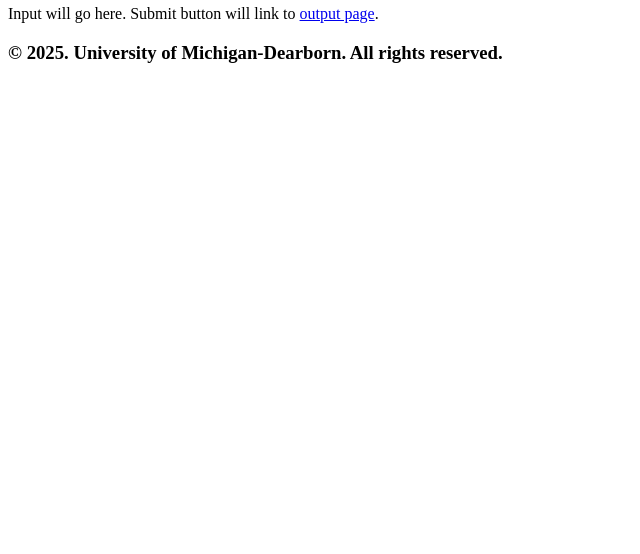
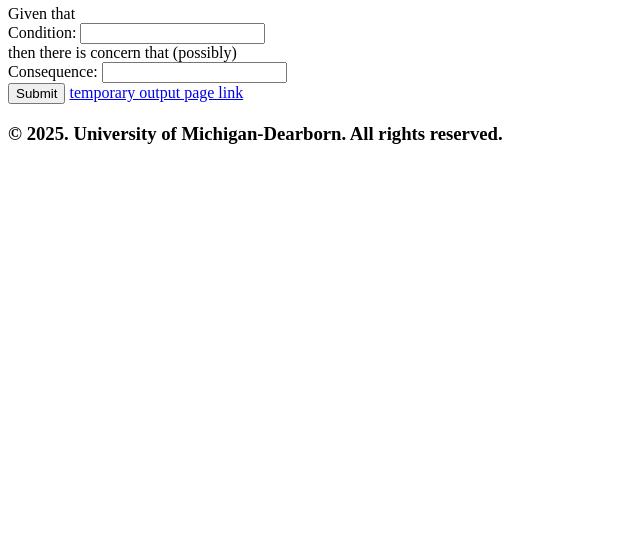
Before and after one commit to lana-bu/RiskRefinementAssistant_TinyTool, a plain HTML site: page index.html in a window 1280 px wide. Shown: the part 246-800 px from the top of the page, without its empty margins (0-640 px from the left). Drawn offline with Linux system fonts and the light colour scheme.

Commit message:
basic ctc input (no subcondtions)

```diff
--- a/index.html
+++ b/index.html
@@ -10,8 +10,20 @@
     <div id="header"></div> <!-- header placeholder -->
     <section class="content-section container">
         <h2 class="section-header">Refine Your Risk</h2>
-        <p>Input will go here. Submit button will link to <a href="output.html">output page</a>.
-        </p>
+        <div class="ctc-input">
+            <span class="start">Given that</span>
+            <div class="condition">
+                <span class="condition-label">Condition: </span>
+                <input class="condition-input" type="text">
+            </div>
+            <span class="transition">then there is concern that (possibly)</span>
+            <div class="consequence">
+                <span class="consequence-label">Consequence: </span>
+                <input class="consequence-input" type="text">
+            </div>
+            <button class="btn submit-btn">Submit</button>
+            <span><a href="output.html">temporary output page link</a></span>
+        </div>
     </section>
     <div id="footer"></div> <!-- footer placeholder -->
 </body>
```
